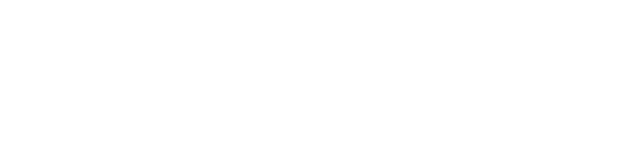
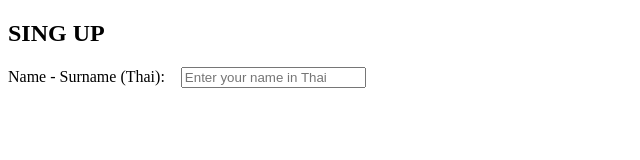
Before and after one commit to iTarerx/6709650102_LibraryMembershipApplicationForm, a plain HTML site: page index.html in a window 1280 px wide. Shown: the whole page, without its empty margins (0-640 px from the left). Drawn offline with Linux system fonts and the light colour scheme.

Commit message:
Add Top page and Name Thai Box

```diff
--- a/index.html
+++ b/index.html
@@ -7,6 +7,20 @@
     <link rel="stylesheet" href="style.css">
 </head>
 <body>
+    <section>
+        <div class="nav">
+            <form action="">
+                <h2>SING UP</h2>
+                <div class="input-box">
+                    <span class="icon"><ion-icon name="card"></ion-icon></span>
+                    <!-- Name - Surname (Thai) -->
+                    <label for="name-th">Name - Surname (Thai): <span style="color: rgb(255, 255, 255);">*</span></label>
+                    <input type="text" id="name-th" name="name-th" required placeholder="Enter your name in Thai">
+                    <br><br>
 
+                </div>
+            </form>
+        </div>
+    </section>
 </body>
 </html>
```
